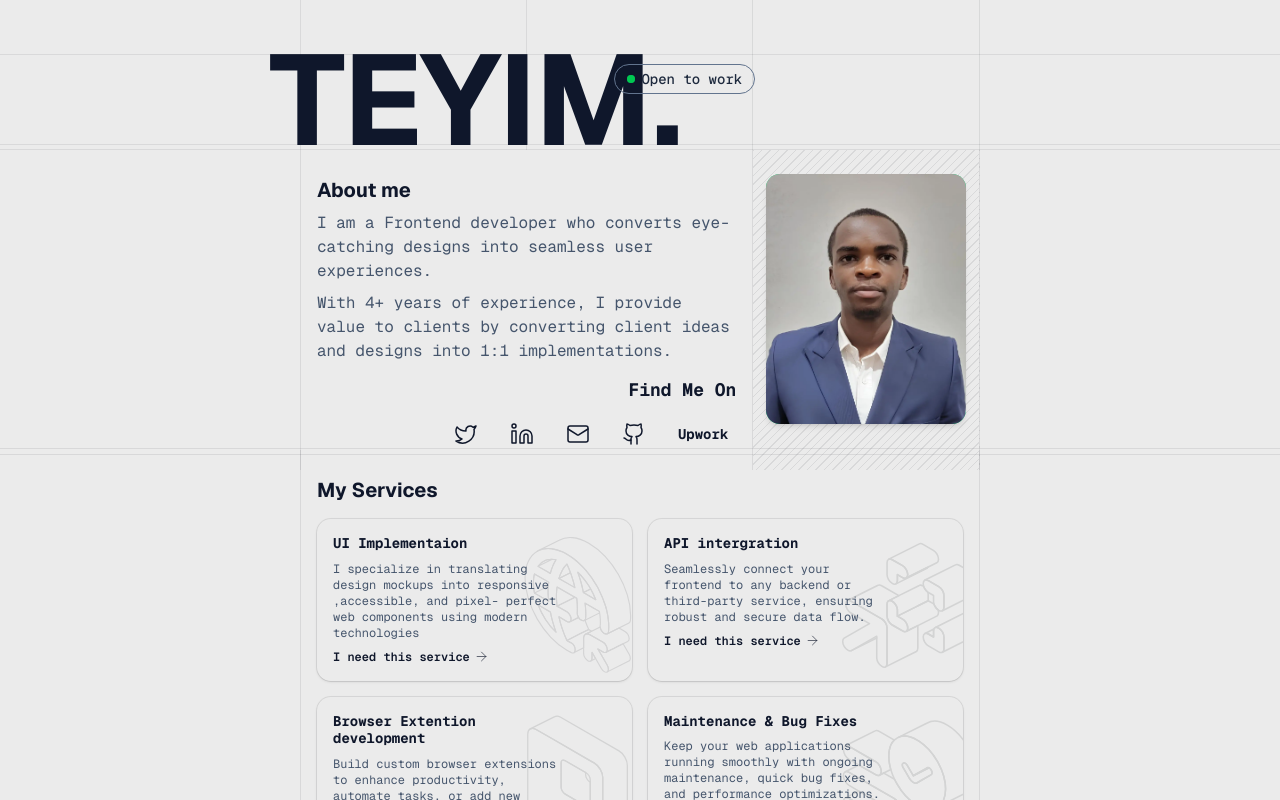
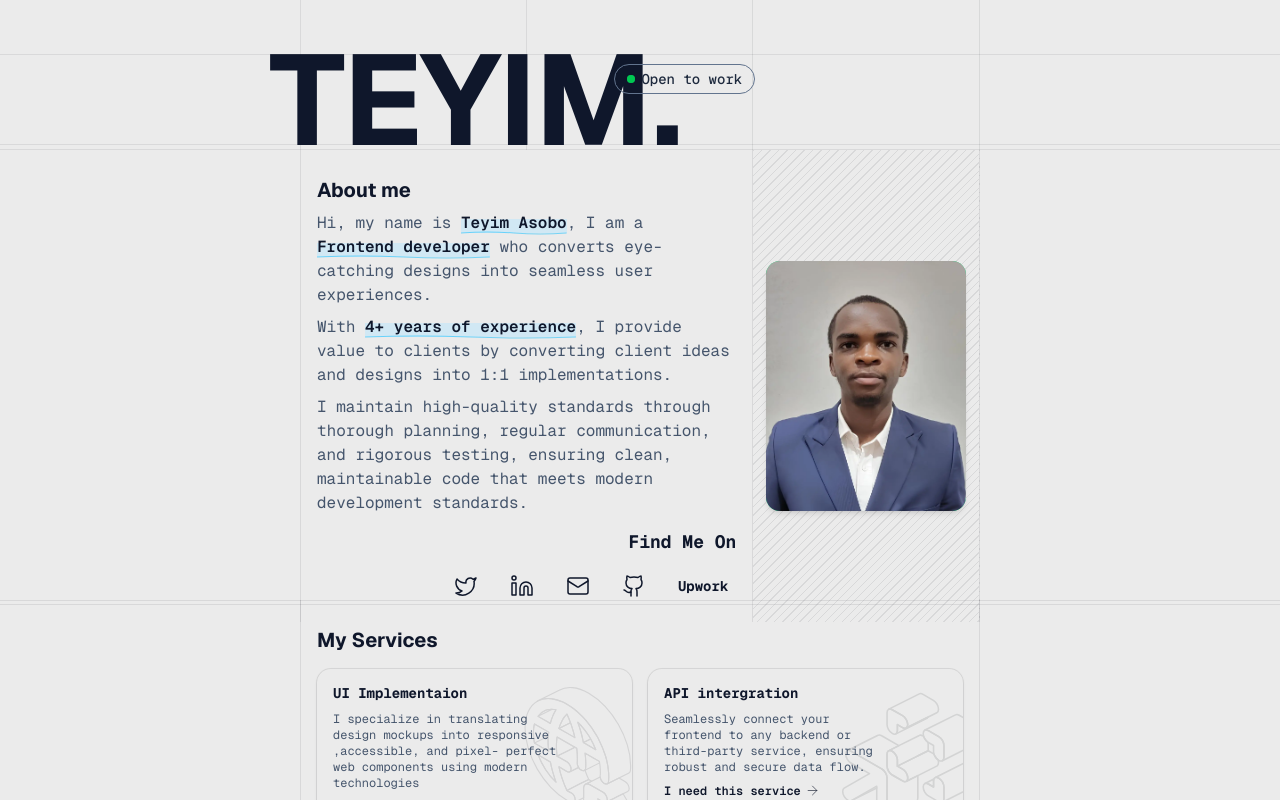
Before and after one commit to teyim/portfolio_v2, a Next.js app: page / in a window 1280 px wide. Shown: the top 800 px of the page. Built offline with nearby package versions, Linux system fonts and the light colour scheme.

Commit message:
feat: add text highlight feature  and mosidy about

```diff
--- a/src/app/page.tsx
+++ b/src/app/page.tsx
@@ -7,6 +7,7 @@ import ServicesCard from "@/components/ServiceCard";
 import { links, projects, services } from "@/constants";
 import ProjectCard from "@/components/ProjectCard";
 import PlusBox from "@/components/ui/PlusBox";
+import HighlightedText from "@/components/ui/HighlightedText";
 
 const socialLinks = [
   {
@@ -53,16 +54,23 @@ export default function HomePage() {
           <OpenToWork />
         </div>
       </section>
-      <section className="relative grid h-[300px] grid-cols-3 px-[300px]">
+      <section className="relative grid h-[450px] grid-cols-3 px-[300px]">
         <div className="base-border-color col-span-2 border-x p-4">
           <h5 className="font-geist-sans mt-3">About me</h5>
           <p className="text-slate-600">
-            I am a Frontend developer who converts eye-catching designs into
-            seamless user experiences.
+            Hi, my name is <HighlightedText>Teyim Asobo</HighlightedText>, I am
+            a <HighlightedText>Frontend developer</HighlightedText> who converts
+            eye-catching designs into seamless user experiences.
           </p>
           <p className="mt-2 text-slate-600">
-            With 4+ years of experience, I provide value to clients by
-            converting client ideas and designs into 1:1 implementations.
+            With <HighlightedText>4+ years of experience</HighlightedText>, I
+            provide value to clients by converting client ideas and designs into
+            1:1 implementations.
+          </p>
+          <p className="mt-2 text-slate-600">
+            I maintain high-quality standards through thorough planning, regular
+            communication, and rigorous testing, ensuring clean, maintainable
+            code that meets modern development standards.
           </p>
           <div className="x-2 mt-4 ml-auto w-1/2">
             <h6 className="mt-3 text-right">Find Me On</h6>
@@ -84,7 +92,7 @@ export default function HomePage() {
           </div>
         </div>
         <div className="cont base-border-color pattern-diagonal-bg flex justify-center border-r py-6">
-          <div className="relative h-[250px] w-[200px] rounded-xl bg-green-400 shadow-md">
+          <div className="relative my-auto h-[250px] w-[200px] rounded-xl bg-green-400 shadow-md">
             <Image
               src={HeadshotImage}
               alt="headshot profile"
@@ -92,8 +100,8 @@ export default function HomePage() {
             />
           </div>
         </div>
-        <div className="base-border-color border-r"></div>
-        <div className="base-border-color absolute top-[298px] left-0 w-full border-b"></div>
+
+        <div className="base-border-color absolute top-[450px] left-0 w-full border-b"></div>
       </section>
       <section className="relative grid h-auto grid-cols-1 px-[300px]">
         <div className="base-border-color absolute top-1 left-0 w-full border-b"></div>
@@ -124,8 +132,8 @@ export default function HomePage() {
             <div className="my-2 space-y-2">
               <p className="text-sm text-slate-600">
                 I have successfully completed numerous projects on{" "}
-                <strong>Upwork</strong>, working with diverse clients to deliver
-                high-quality solutions.
+                <HighlightedText highlightColor="">Upwork</HighlightedText>,
+                working with diverse clients to deliver high-quality solutions.
               </p>
 
               <div className="mt-2">
--- /dev/null
+++ b/src/components/ui/HighlightedText.tsx
@@ -0,0 +1,46 @@
+import { cn } from "@/lib/utils";
+import React from "react";
+
+interface HighlightedTextProps {
+  children: React.ReactNode;
+  className?: string;
+  highlightColor?: string;
+  underlineColor?: string;
+  highlightHeight?: number;
+}
+
+const HighlightedText = ({
+  children,
+  className,
+  highlightColor = "bg-sky-200/50 dark:bg-sky-400/30",
+  underlineColor = "text-sky-400/50",
+  highlightHeight = 14,
+}: HighlightedTextProps) => {
+  return (
+    <span className={cn("relative inline-block", className)}>
+      <span className="relative z-10 font-semibold text-slate-900">
+        {children}
+      </span>
+      <span
+        className={cn("absolute top-2 bottom-0 left-0 w-full", highlightColor)}
+        style={{ height: `${highlightHeight}px` }}
+      />
+      <svg
+        className="absolute top-5 left-0 w-full"
+        height="4"
+        viewBox="0 0 100 4"
+        preserveAspectRatio="none"
+      >
+        <path
+          d="M0,2 Q25,0 50,2 T100,2"
+          stroke="currentColor"
+          strokeWidth="1"
+          fill="none"
+          className={underlineColor}
+        />
+      </svg>
+    </span>
+  );
+};
+
+export default HighlightedText;
--- a/src/constants/index.ts
+++ b/src/constants/index.ts
@@ -89,6 +89,7 @@ export const projects = [
       "Next.js",
       "TypeScript",
       "Turborepo",
+      "Prisma",
     ],
     status: "in progress",
   },
```
